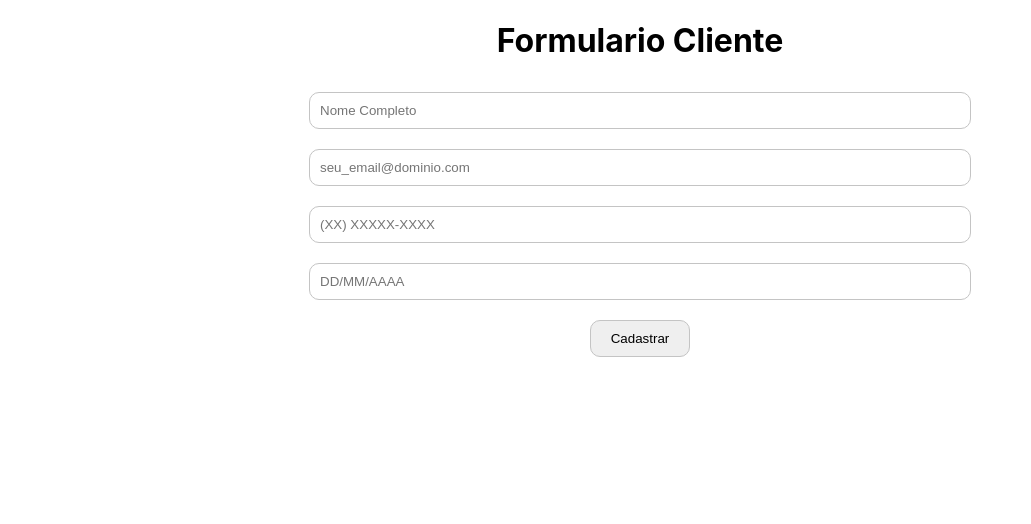
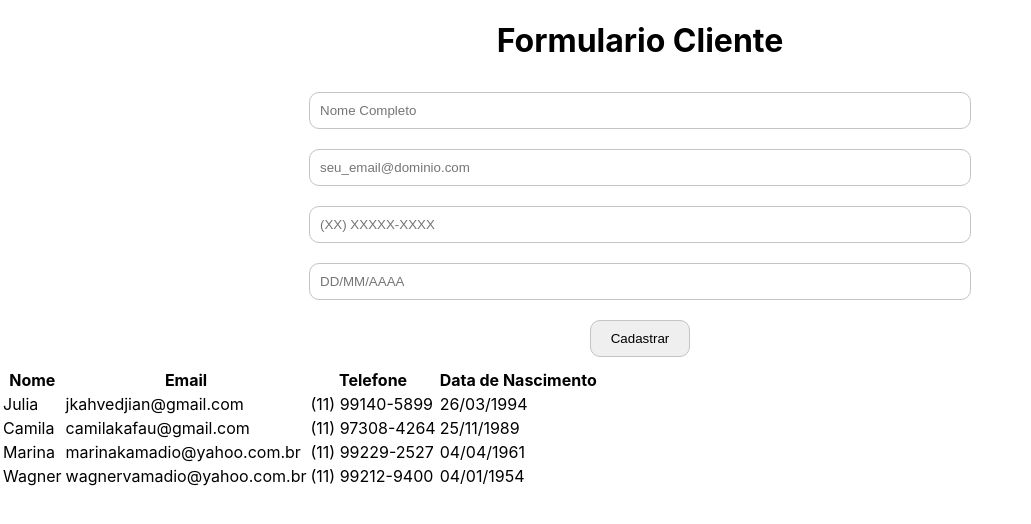
Before and after one commit to JKAmadio/hiringcoders_desafio02_cadastros, a React (Create React App) app: page / in a window 1280 px wide. Shown: the top 524 px of the page, without its empty margins (0-1031 px from the left). Built offline with nearby package versions, Linux system fonts and the light colour scheme.

Commit message:
Tabela Clientes - Lógica estabelecida

```diff
--- /dev/null
+++ b/public/data.json
@@ -0,0 +1,26 @@
+[
+	{
+		"nome": "Julia",
+		"email": "jkahvedjian@gmail.com",
+		"telefone": "(11) 99140-5899",
+		"dataNascimento": "26/03/1994"
+	},
+	{
+		"nome": "Camila",
+		"email": "camilakafau@gmail.com",
+		"telefone": "(11) 97308-4264",
+		"dataNascimento": "25/11/1989"
+	},
+	{
+		"nome": "Marina",
+		"email": "marinakamadio@yahoo.com.br",
+		"telefone": "(11) 99229-2527",
+		"dataNascimento": "04/04/1961"
+	},
+	{
+		"nome": "Wagner",
+		"email": "wagnervamadio@yahoo.com.br",
+		"telefone": "(11) 99212-9400",
+		"dataNascimento": "04/01/1954"
+	}
+]
--- a/src/App.js
+++ b/src/App.js
@@ -1,9 +1,11 @@
 import FormCliente from "./views/components/formClientes";
+import TabelaClientes from "./views/components/tabClientes";
 
 function App() {
   return (
     <div className="App">
       <FormCliente/>
+      <TabelaClientes/>
     </div>
   );
 }
--- /dev/null
+++ b/src/views/components/tabClientes/index.js
@@ -0,0 +1,59 @@
+import { useState, useEffect } from "react";
+
+function TabelaClientes() {
+
+	const [data, setData] = useState([]);
+
+	const getData = () => {
+		fetch('data.json'
+			, {
+				headers: {
+					'Content-Type': 'application/json',
+					'Accept': 'application/json'
+				}
+			}
+		)
+			.then(function (response) {
+				console.log(response);
+				return response.json();
+			})
+			.then(function (myJson) {
+				console.log(myJson);
+				setData(myJson)
+			})
+	}
+	useEffect(() => {
+		getData()
+	}, [])
+
+	return (
+		<div>
+			<table>
+				<thead>
+					<tr>
+						<th>Nome</th>
+						<th>Email</th>
+						<th>Telefone</th>
+						<th>Data de Nascimento</th>
+					</tr>
+				</thead>
+				<tbody>
+						{
+							data && data.length > 0 && data.map((item) => {
+								return(
+									<tr>
+										<td>{item.nome}</td>
+										<td>{item.email}</td>
+										<td>{item.telefone}</td>
+										<td>{item.dataNascimento}</td>
+									</tr>
+								)
+							})
+						}
+				</tbody>
+			</table>
+		</div>
+	);
+}
+
+export default TabelaClientes;
```
Also changed, not shown: src/views/components/tabClientes/styled.js (added).
